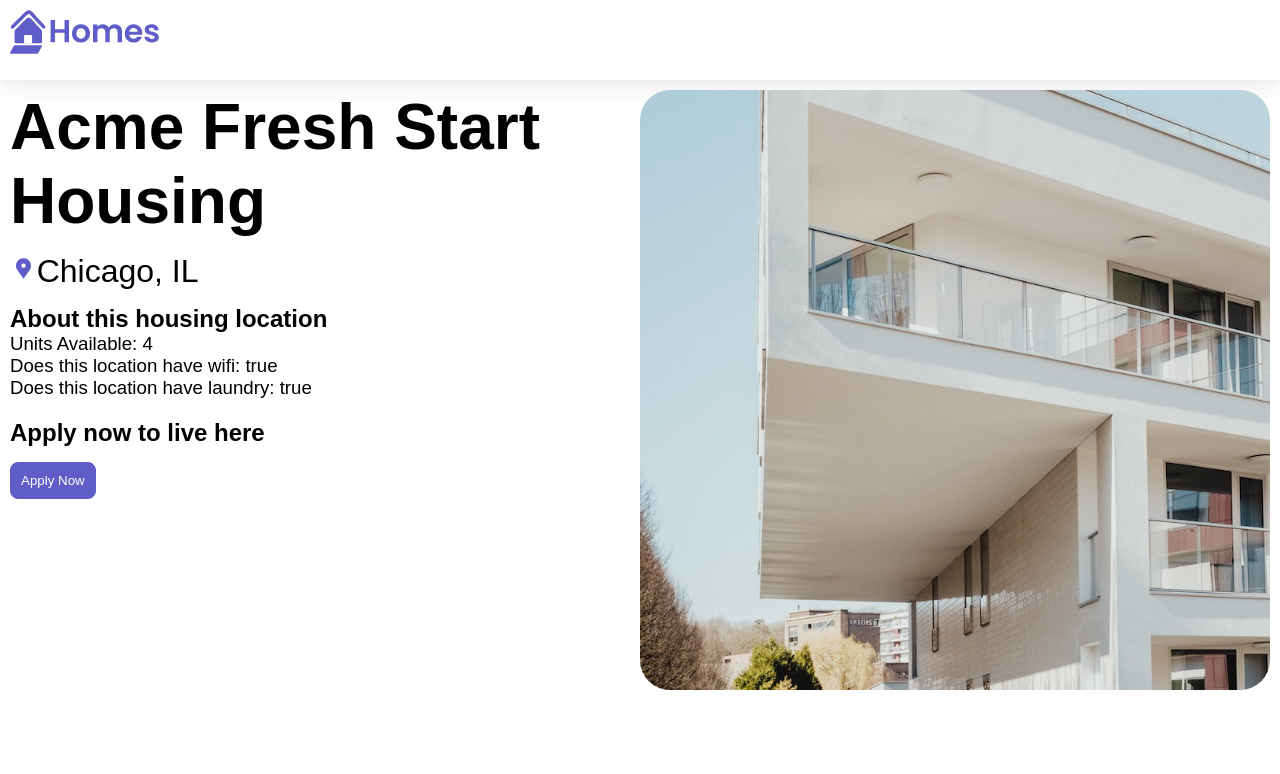
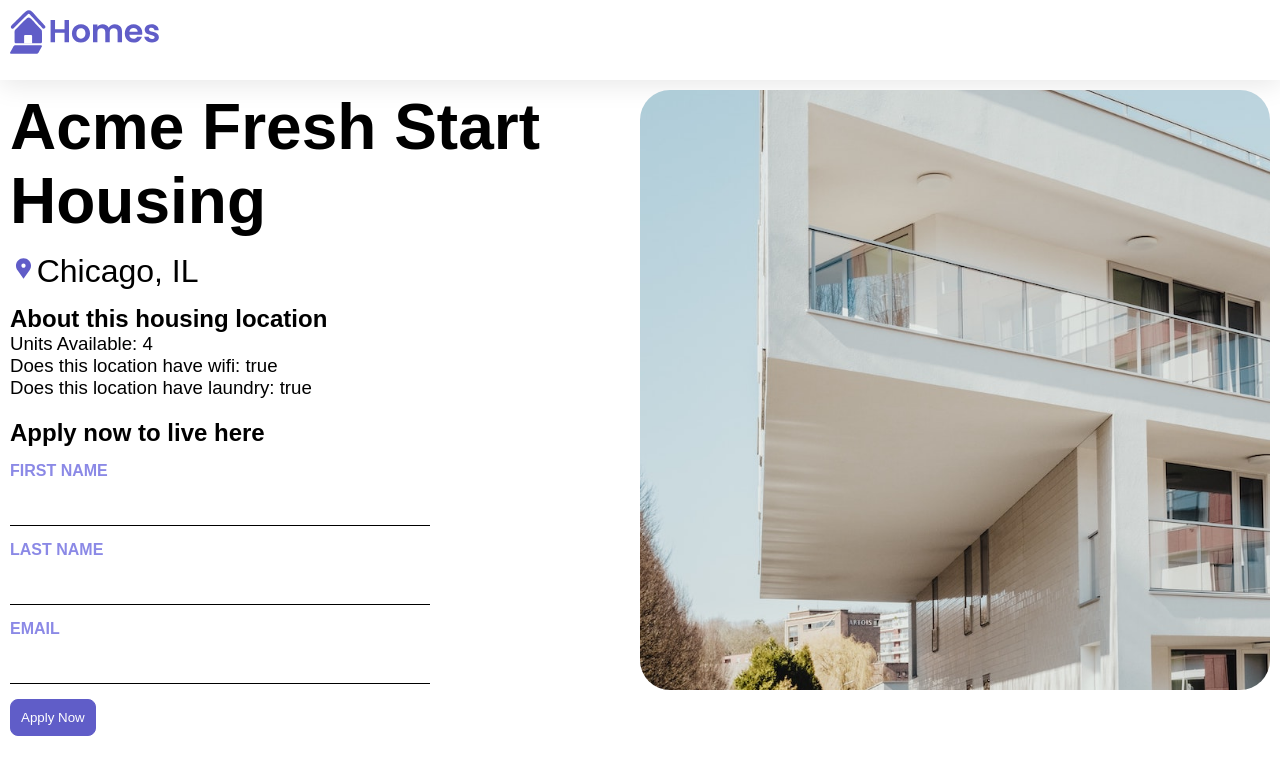
Before and after one commit to NuranSahabandu/Learning-Angular, an Angular app: page /details/0 in a window 1280 px wide. Shown: the top 774 px of the page. Built offline with nearby package versions, Linux system fonts and the light colour scheme.

Commit message:
add application form and implement submission logic

```diff
--- a/src/app/details/details.component.ts
+++ b/src/app/details/details.component.ts
@@ -3,11 +3,12 @@
 import { ActivatedRoute } from '@angular/router';
 import { HousingService } from '../housing.service';
 import { HousingLocation } from '../housing-location';
+import { FormControl, FormGroup, ReactiveFormsModule } from '@angular/forms';
 
 @Component({
   selector: 'app-details',
   standalone: true,
-  imports: [CommonModule],
+  imports: [CommonModule, ReactiveFormsModule],
   template: `
     <article>
       <img class="listing-photo" [src]="housingLocation?.photo">
@@ -25,7 +26,17 @@
       </section>
       <section class="listing-apply">
         <h2 class="section-heading">Apply now to live here</h2>
-        <button class="primary" type="button">Apply Now</button>
+        <form [formGroup]="applyForm" (submit)="submitApplication()">
+          <label for="first-name">First Name</label>
+          <input id="first-name" type="text" formControlName="firstName">
+
+          <label for="last-name">Last Name</label>
+          <input id="last-name" type="text" formControlName="lastName">
+
+          <label for="email">Email</label>
+          <input id="email" type="email" formControlName="email">
+          <button type="submit" class="primary">Apply Now</button>
+        </form>
       </section>
     </article>
   `,
@@ -35,9 +46,21 @@
   route: ActivatedRoute = inject(ActivatedRoute);
   housingService = inject(HousingService);
   housingLocation: HousingLocation | undefined;
+  applyForm = new FormGroup({
+    firstName: new FormControl(''),
+    lastName: new FormControl(''),
+    email: new FormControl('')
+  })
 
   constructor(){
     const housingLocationId = Number(this.route.snapshot.params['id']);
-    this.housingLocation = this.housingService.getHouaingLocationbyId(housingLocationId);
+    this.housingLocation = this.housingService.getHousingLocationbyId(housingLocationId);
+  }
+  submitApplication() {
+    this.housingService.submitApplication(
+      this.applyForm.value.firstName ?? '',
+      this.applyForm.value.lastName ?? '',
+      this.applyForm.value.email ?? ''
+    );
   }
 }
--- a/src/app/housing.service.ts
+++ b/src/app/housing.service.ts
@@ -112,9 +112,13 @@
     return this.housingLocationList;
   }
 
-  getHouaingLocationbyId(id: Number): HousingLocation | undefined {
+  getHousingLocationbyId(id: Number): HousingLocation | undefined {
     return this.housingLocationList.find(
       housingLocation => housingLocation.id ===id
     );
   }
+
+  submitApplication(firstName: string, lastName: string, email: string) {
+    console.log(firstName, lastName, email);
+  }
 }
```
